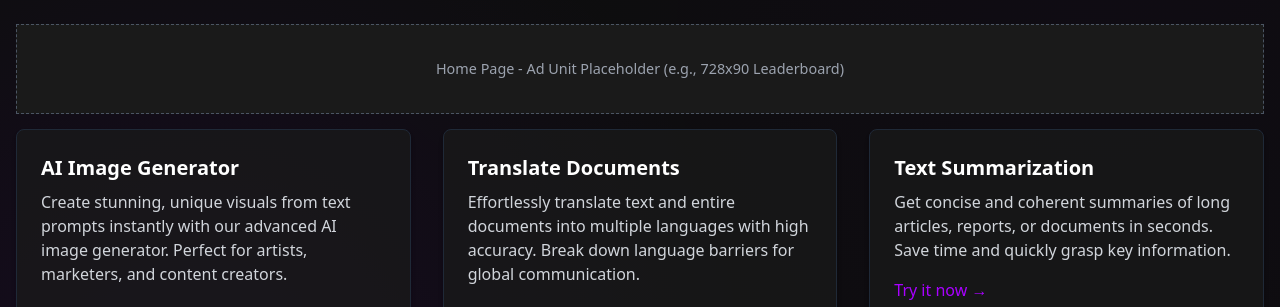
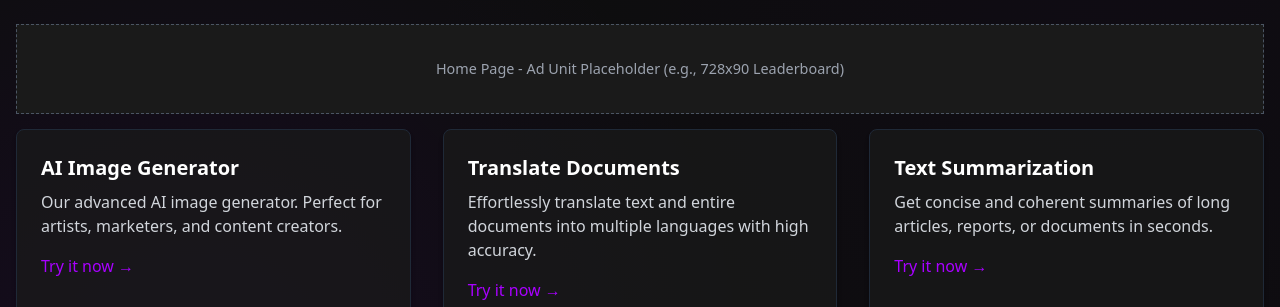
Before and after one commit to 1TechGen/saas, a plain HTML site: page index.html in a window 1280 px wide. Shown: the part 493-800 px from the top of the page. Drawn offline with nearby package versions, Linux system fonts and the light colour scheme; no server answers.

Commit message:
index.html

```diff
--- a/index.html
+++ b/index.html
@@ -245,17 +245,17 @@
         <div class="grid grid-cols-1 md:grid-cols-3 gap-8">
           <div class="p-6 bg-[#1A1A1A]/70 rounded-lg shadow-md border border-gray-800">
             <h4 class="text-xl font-semibold mb-2 text-white">AI Image Generator</h4>
-            <p class="mb-4 text-gray-300">Create stunning, unique visuals from text prompts instantly with our advanced AI image generator. Perfect for artists, marketers, and content creators.</p>
+            <p class="mb-4 text-gray-300">Our advanced AI image generator. Perfect for artists, marketers, and content creators.</p>
             <button onclick="showPage('ai-generator')" class="text-[#A800FF] font-medium hover:text-[#D480FF] transition-colors">Try it now →</button>
           </div>
           <div class="p-6 bg-[#1A1A1A]/70 rounded-lg shadow-md border border-gray-800">
             <h4 class="text-xl font-semibold mb-2 text-white">Translate Documents</h4>
-            <p class="mb-4 text-gray-300">Effortlessly translate text and entire documents into multiple languages with high accuracy. Break down language barriers for global communication.</p>
+            <p class="mb-4 text-gray-300">Effortlessly translate text and entire documents into multiple languages with high accuracy.</p>
             <button onclick="showPage('translate')" class="text-[#A800FF] font-medium hover:text-[#D480FF] transition-colors">Try it now →</button>
           </div>
           <div class="p-6 bg-[#1A1A1A]/70 rounded-lg shadow-md border border-gray-800">
             <h4 class="text-xl font-semibold mb-2 text-white">Text Summarization</h4>
-            <p class="mb-4 text-gray-300">Get concise and coherent summaries of long articles, reports, or documents in seconds. Save time and quickly grasp key information.</p>
+            <p class="mb-4 text-gray-300">Get concise and coherent summaries of long articles, reports, or documents in seconds.</p>
             <button onclick="showPage('summarization')" class="text-[#A800FF] font-medium hover:text-[#D480FF] transition-colors">Try it now →</button>
           </div>
         </div>
```
